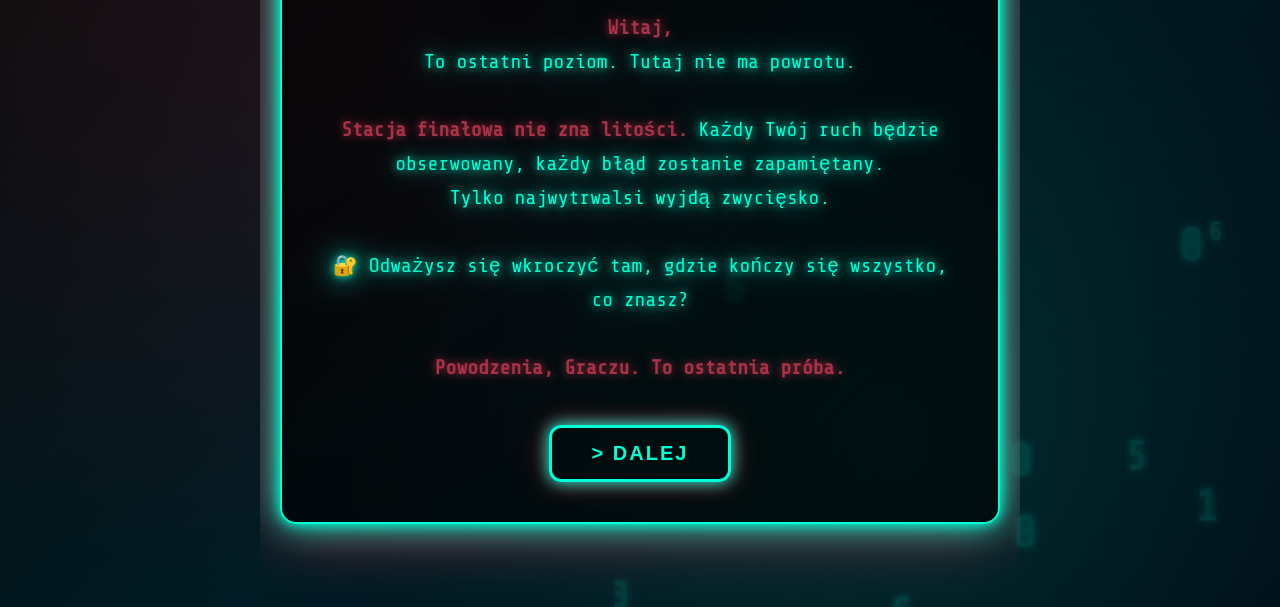
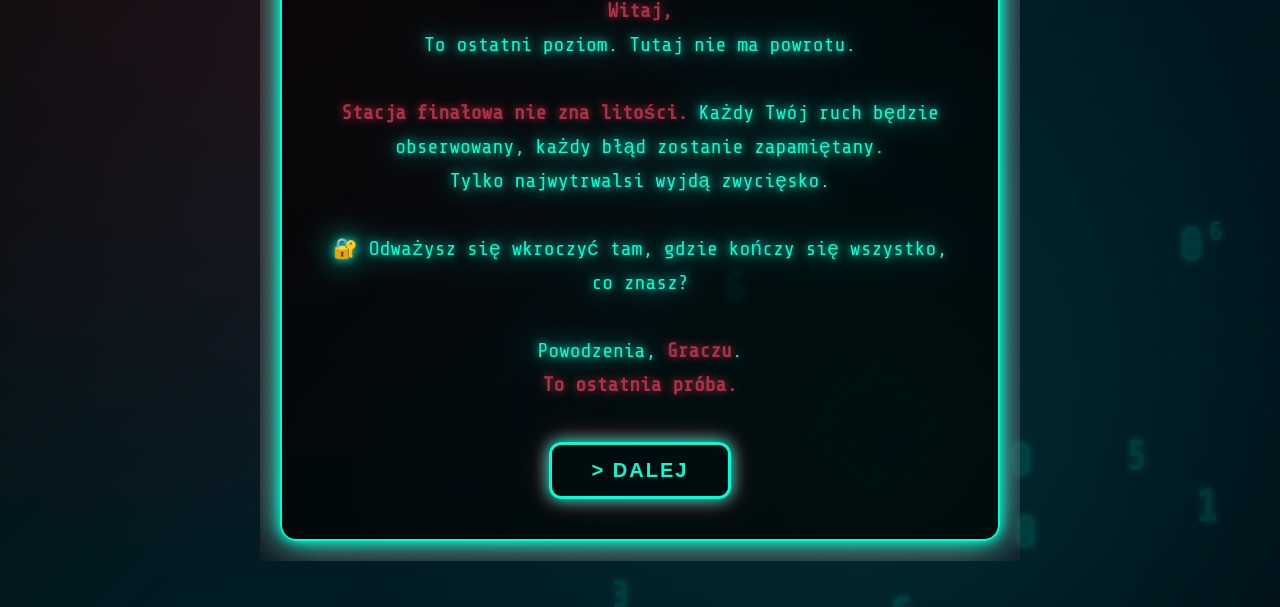
Before and after one commit to Madziula813/Fina-, a plain HTML site: page index.html in a window 1280 px wide. Shown: the part 193-800 px from the top of the page. Drawn offline with nearby package versions, Linux system fonts and the light colour scheme.

Commit message:
Update index.html

```diff
--- a/index.html
+++ b/index.html
@@ -3,7 +3,7 @@
 <head>
   <meta charset="UTF-8" />
   <meta name="viewport" content="width=device-width, initial-scale=1" />
-  <title>Hack The Dino</title>
+  <title>Stacja 4</title>
   <link href="https://fonts.googleapis.com/css2?family=Share+Tech+Mono&display=swap" rel="stylesheet" />
   <style>
     :root {
@@ -20,15 +20,16 @@
     html, body {
       margin: 0;
       padding: 0;
-      height: 100%;
+      min-height: 100%;               /* pozwala na przewijanie */
       background: var(--dark-bg);
       font-family: 'Share Tech Mono', monospace;
       color: var(--primary-color);
-      overflow: hidden;
       display: flex;
       justify-content: center;
       align-items: center;
       position: relative;
+      overflow-x: hidden;             /* blokada poziomego przewijania */
+      overflow-y: auto;               /* pionowy scroll działa */
     }
 
     body::before {
@@ -58,6 +59,7 @@
       position: relative;
       z-index: 2;
       max-width: 720px;
+      width: 100%;
       background: rgba(0, 0, 0, 0.65);
       border: 2px solid var(--primary-color);
       border-radius: 16px;
@@ -68,6 +70,7 @@
         0 0 35px var(--primary-color),
         0 0 70px var(--accent-color);
       margin: 20px;
+      box-sizing: border-box; /* neon i ramka mieszczą się w ekranie */
     }
 
     h1 {
@@ -138,7 +141,6 @@
       transform: scale(0.97);
     }
 
-    /* Cyfry w tle – większe */
     .digit {
       position: fixed;
       font-size: 26px;
@@ -155,15 +157,12 @@
       main {
         padding: 30px 25px;
       }
-
       h1 {
         font-size: 2.4rem;
       }
-
       p {
         font-size: 1.1rem;
       }
-
       button {
         font-size: 1.1rem;
         padding: 12px 30px;
@@ -175,11 +174,9 @@
         font-size: 1.9rem;
         letter-spacing: 1px;
       }
-
       p {
         font-size: 1rem;
       }
-
       .digit {
         display: none;
       }
@@ -192,9 +189,10 @@
     <p><strong>Witaj,</strong><br />
       To ostatni poziom. Tutaj nie ma powrotu.<br /><br />
       <strong>Stacja finałowa nie zna litości.</strong> Każdy Twój ruch będzie obserwowany, każdy błąd zostanie zapamiętany.<br />
-Tylko najwytrwalsi wyjdą zwycięsko.<br><br>
+      Tylko najwytrwalsi wyjdą zwycięsko.<br><br>
       🔐 Odważysz się wkroczyć tam, gdzie kończy się wszystko, co znasz?<br /><br>
-      <strong>Powodzenia, Graczu. To ostatnia próba.</strong>
+      Powodzenia, <strong>Graczu</strong>. <br>
+      <strong>To ostatnia próba.</strong>
     </p>
     <button onclick="goTo('stacja4.html')" aria-label="Przejdź do stacji 4">&gt; DALEJ</button>
   </main>
@@ -222,7 +220,7 @@ Tylko najwytrwalsi wyjdą zwycięsko.<br><br>
       digit.textContent = Math.floor(Math.random() * 10);
       document.body.appendChild(digit);
 
-      const size = randomRange(24, 48); // ZWIĘKSZONY ROZMIAR CYFR
+      const size = randomRange(24, 48);
       digit.style.fontSize = size + 'px';
 
       return {
```
